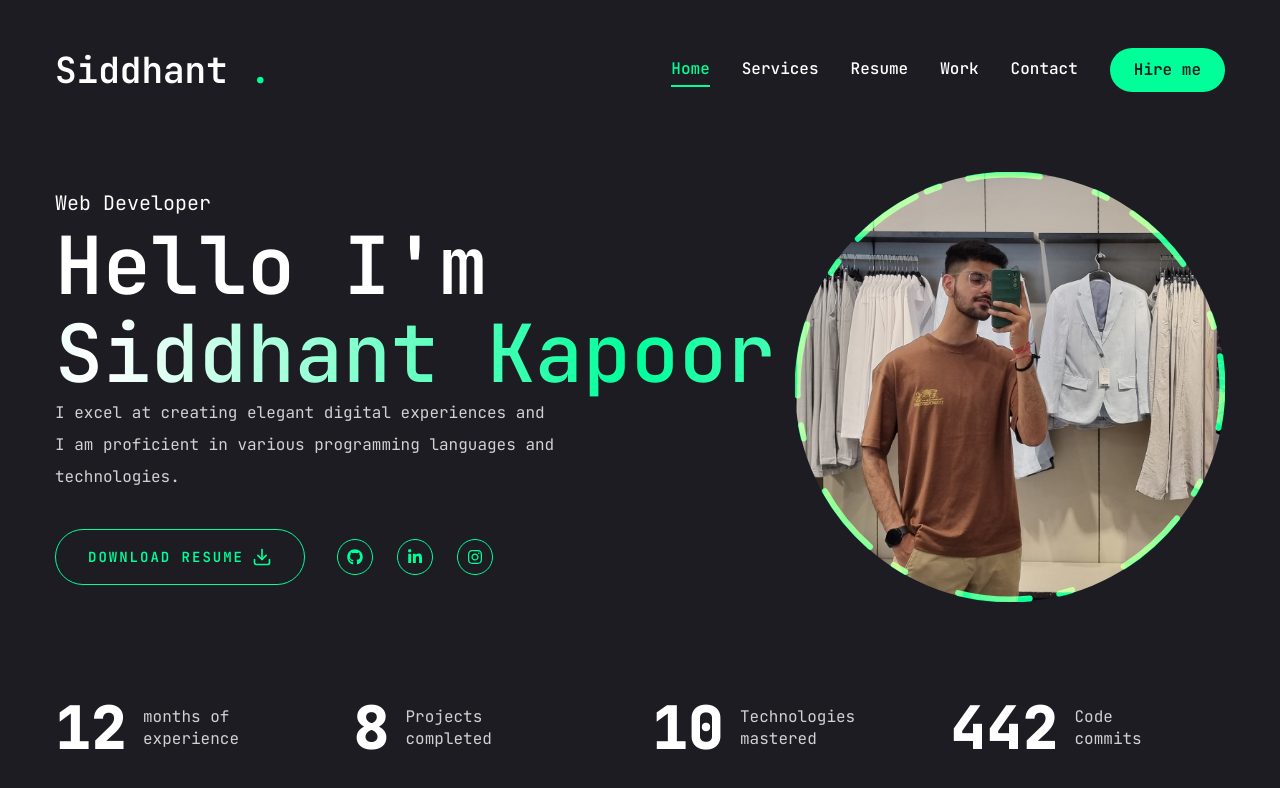
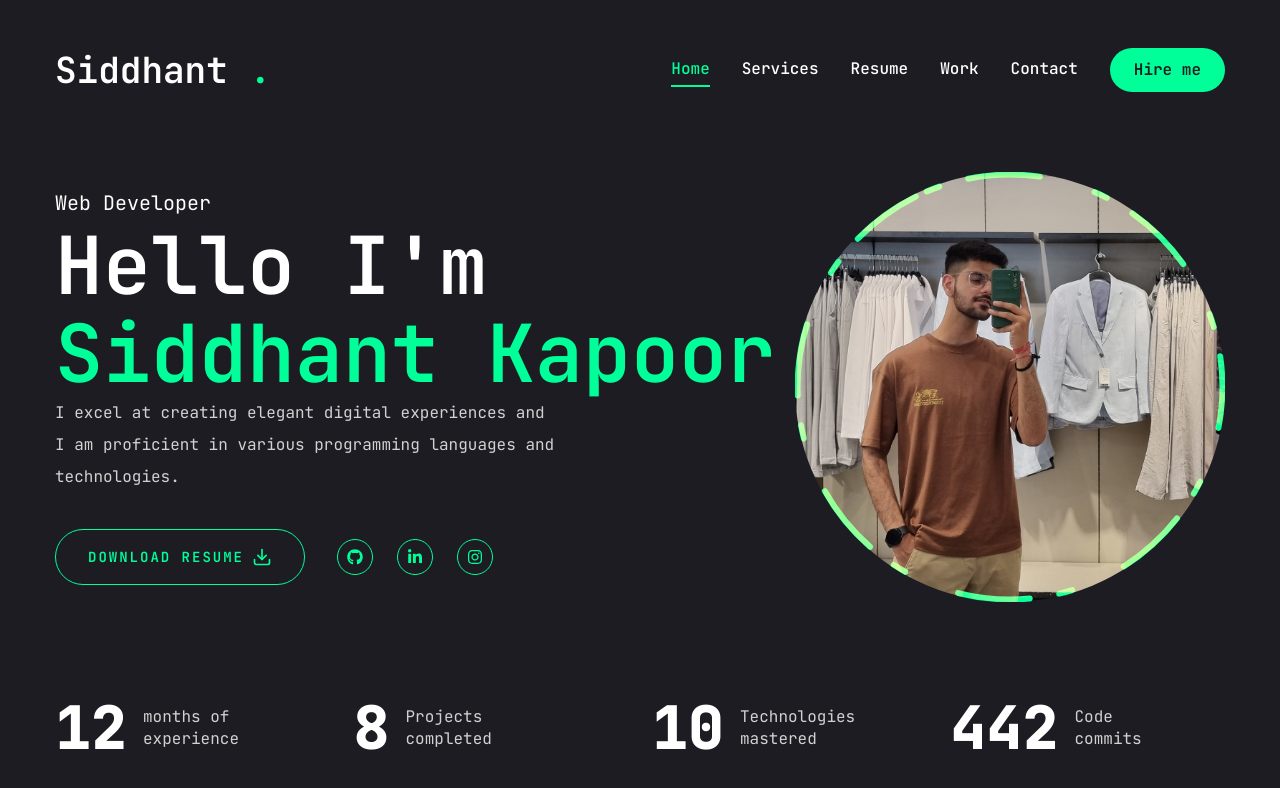
Before and after one commit to siddhx579/portfolio, a Next.js app: page / in a window 1280 px wide. Shown: the top 788 px of the page. Built offline with nearby package versions, Linux system fonts and the light colour scheme.

Commit message:
Update page.jsx

```diff
--- a/app/page.jsx
+++ b/app/page.jsx
@@ -1,5 +1,4 @@
 "use client";
-import GradientText from "@/components/GradientText/GradientText";
 import Photo from "@/components/Photo";
 import Social from "@/components/Social";
 import Stats from "@/components/Stats";
@@ -15,15 +14,7 @@ const Home = () => {
             <span className="text-xl">Web Developer</span>
             <h1 className="h1">
               Hello I&apos;m <br />
-              {/* <span className="text-accent">Siddhant Kapoor</span> */}
-              <GradientText
-                colors={["#00ff99", "#fff", "#00ff99", "#fff", "#00ff99"]}
-                animationSpeed={3}
-                showBorder={false}
-                className="custom-class"
-              >
-                Siddhant Kapoor
-              </GradientText>
+              <span className="text-accent">Siddhant Kapoor</span>
             </h1>
             <p className="max-w-[500px] mb-9 text-white/80">
               I excel at creating elegant digital experiences and I am proficient in various programming languages and technologies.
```
